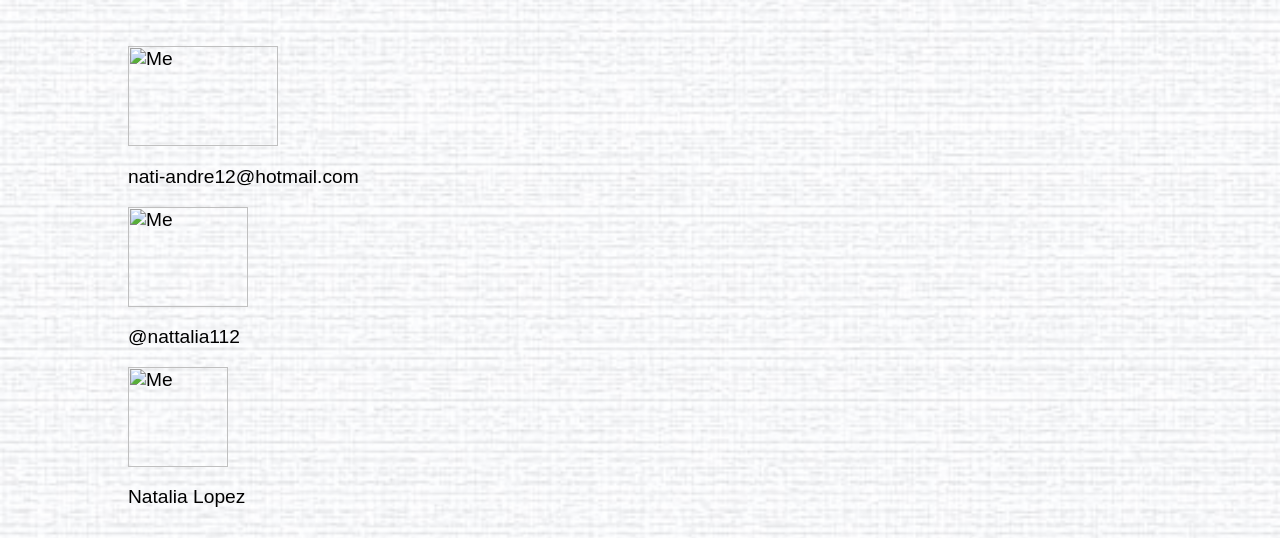
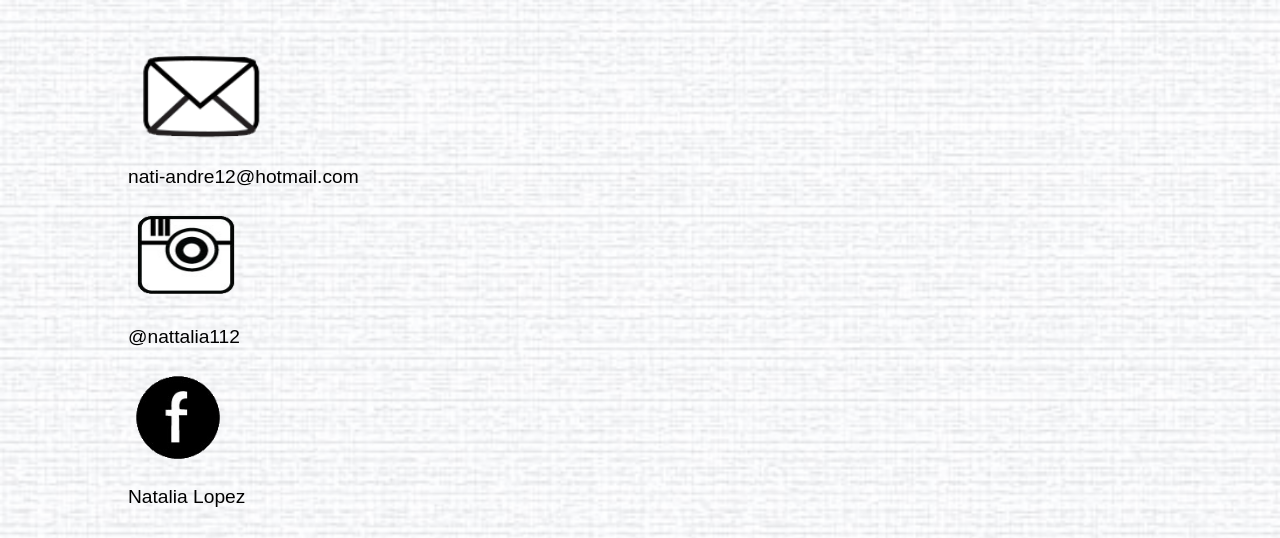
Before and after one commit to nattalia112/natalialopezportfolio, a plain HTML site: page contact.html in a window 1280 px wide. Shown: the part 262-800 px from the top of the page. Drawn offline with Linux system fonts and the light colour scheme; files whose address does not match are found by name.

Commit message:
Update contact.html

```diff
--- a/contact.html
+++ b/contact.html
@@ -21,17 +21,17 @@
         </nav>
 
         <div id="contact">
-            <img src="_assets/_media/mail.png" alt="Me" style="height:100px; width:150px;">
+            <img src="assets/media/mail.png" alt="Me" style="height:100px; width:150px;">
             <p>nati-andre12@hotmail.com</p>
         </div>
 
         <div id="contact1">
-            <img src="_assets/_media/insta.png" alt="Me" style="height:100px; width:120px;">
+            <img src="assets/media/insta.png" alt="Me" style="height:100px; width:120px;">
             <p> @nattalia112</p>
         </div>
 
         <div id="contact">
-            <img src="_assets/_media/fb.png" alt="Me" style="height:100px; width:100px;">
+            <img src="assets/media/fb.png" alt="Me" style="height:100px; width:100px;">
             <p>Natalia Lopez</p>
         </div>
     </body>
```
